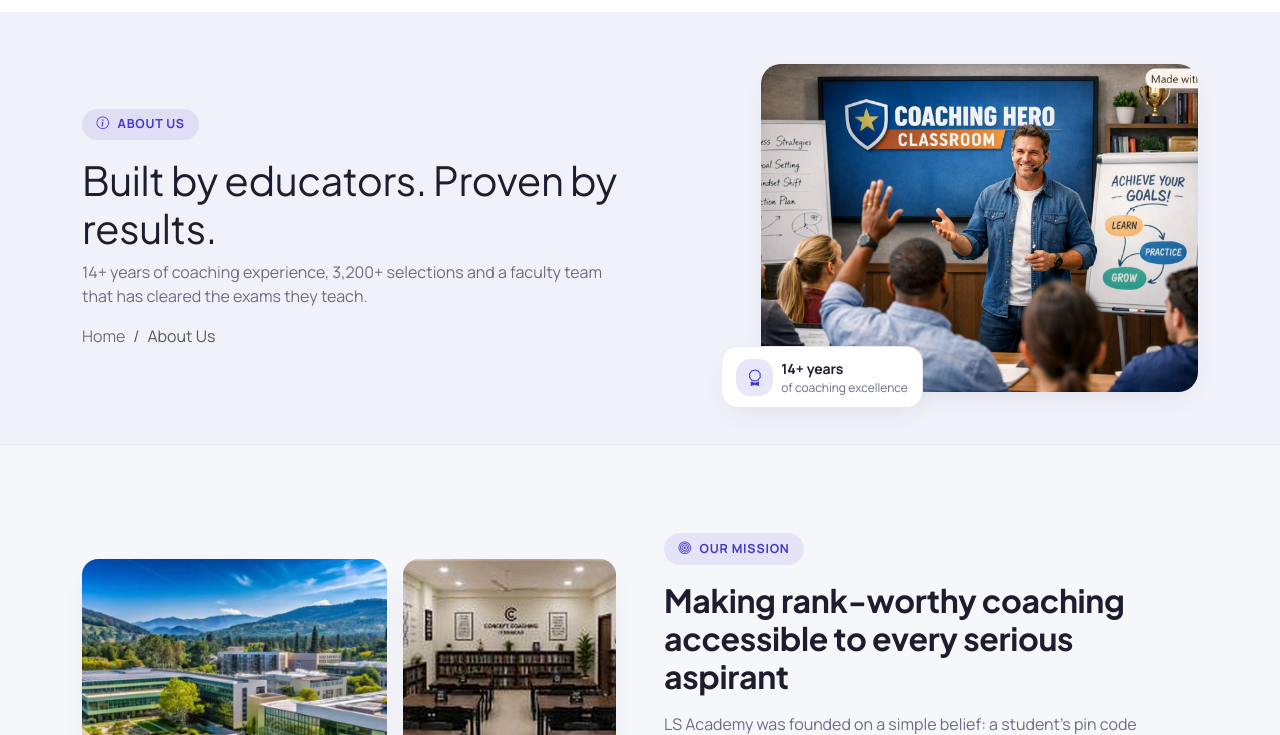
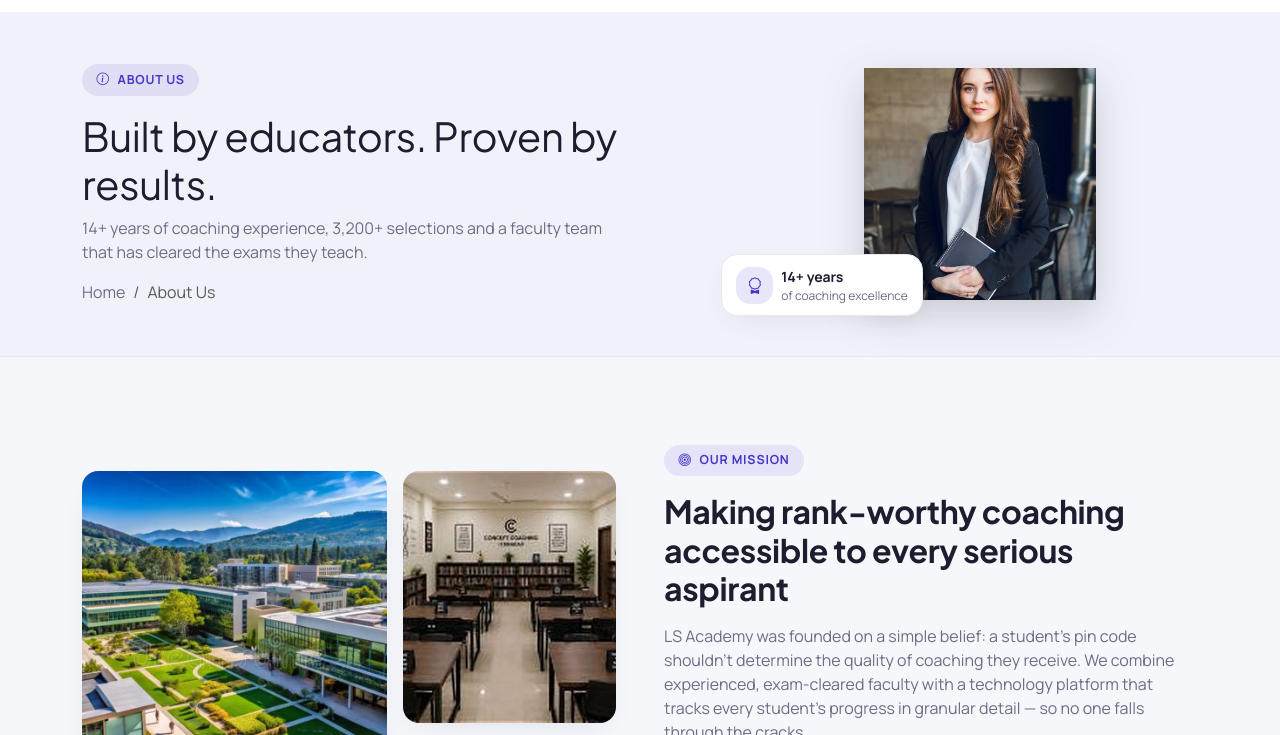
Before and after one commit to Innovalq-SoundaryaTeam/Coaching, a plain HTML site: page about.html in a window 1280 px wide. Shown: the part 65-800 px from the top of the page. Drawn offline with Linux system fonts and the light colour scheme.

Commit message:
Fix About page hero duplicating Home 1 image

```diff
--- a/about.html
+++ b/about.html
@@ -147,8 +147,8 @@
         </nav>
       </div>
       <div class="col-lg-5 d-none d-lg-block reveal position-relative">
-        <div class="ph-media-frame">
-          <img src="assets/images/coaching-hero-classroom.jpg" alt="Faculty teaching a live class at LS Academy">
+        <div class="ph-portrait">
+          <img src="assets/images/priya-raghavan.jpg" alt="Priya Raghavan, Co-Founder &amp; Academic Director at LS Academy">
         </div>
         <div class="ph-badge-chip" style="bottom:-1rem; left:-1rem;">
           <div class="d-flex align-items-center gap-2">
```
Also changed, not shown: src/templates/pages/about.html (+2 -2 lines).
